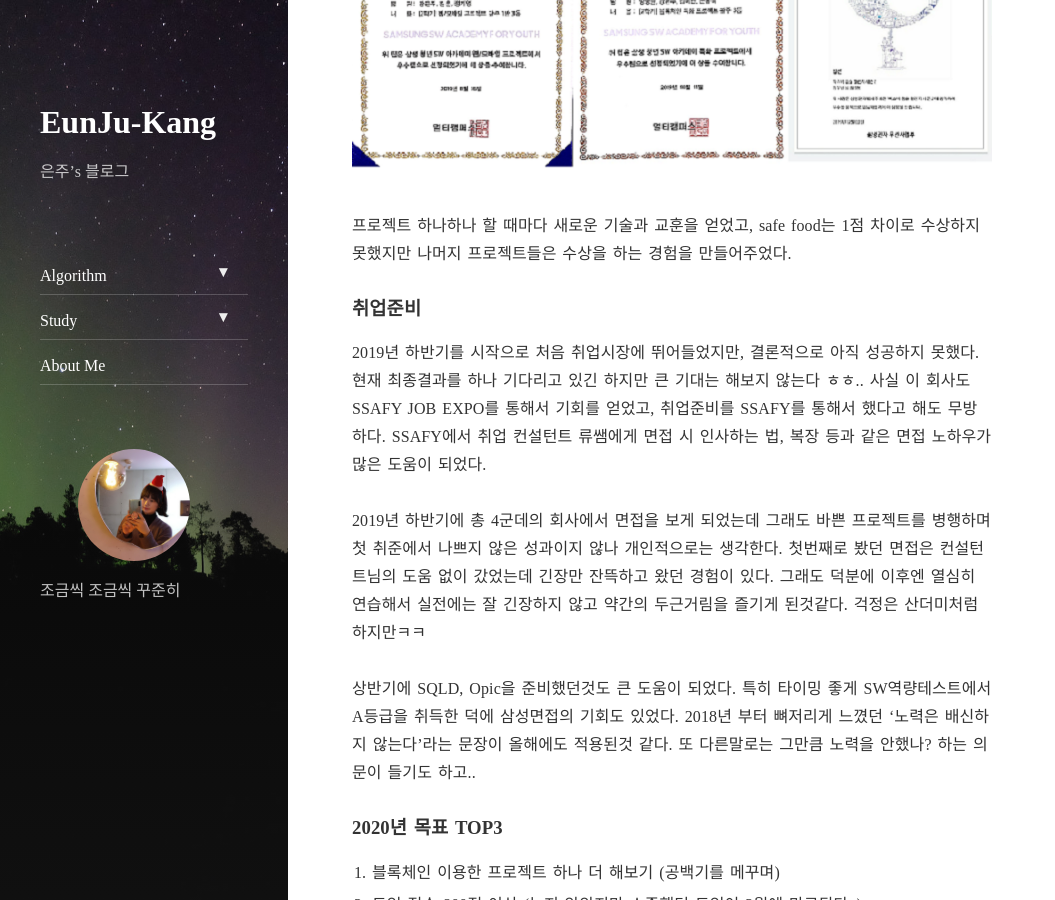
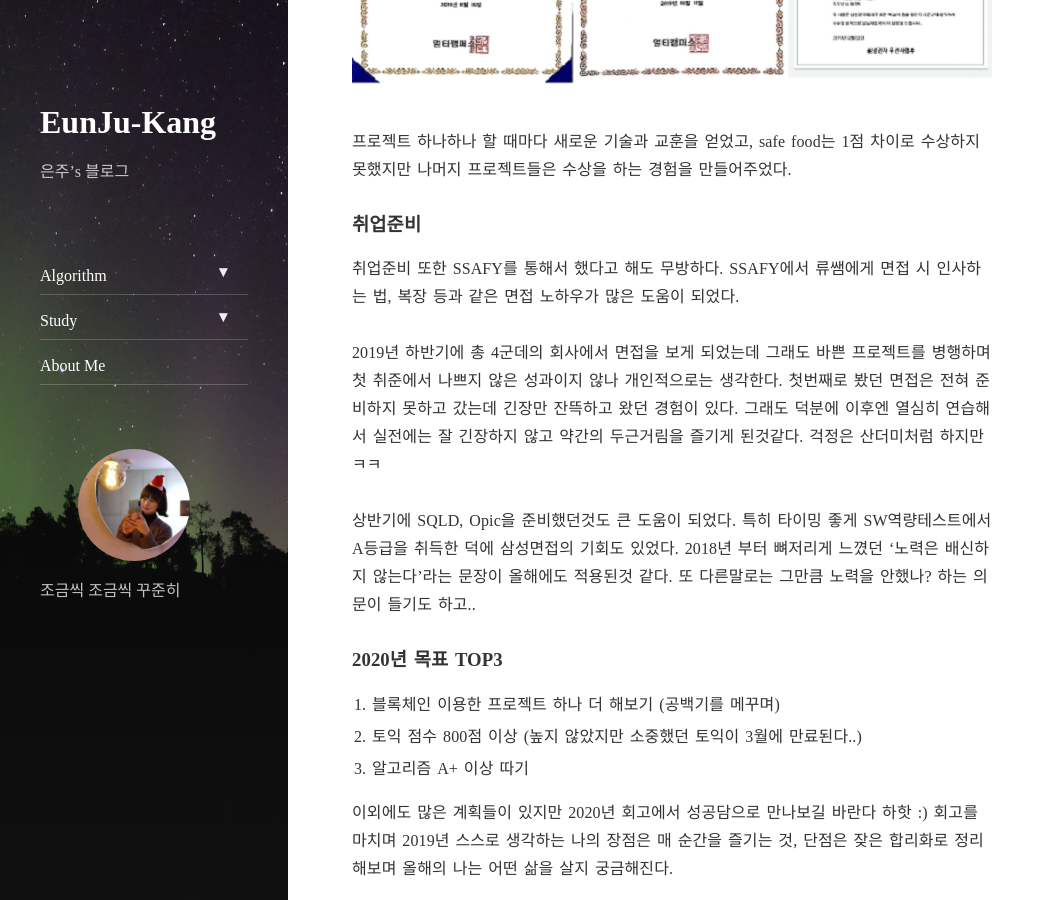
Before and after one commit to EunJu-Kang/EunJu-Kang.github.io, a Jekyll site: the page built from _posts/2020-01-12-2019회고.md, in a window 1280 px wide and 900 px high, scrolled down 1978 px. Shown: the whole window, without its empty margins (0-1055 px from the left). Built offline with Jekyll 4.4.1, drawn with Linux system fonts in a browser that asks for light colours; nearby versions of some CDN libraries; some of the changed text lies outside the part shown.

Commit message:
Update 2020-01-12-2019회고.md

```diff
--- a/_posts/2020-01-12-2019회고.md
+++ b/_posts/2020-01-12-2019회고.md
@@ -24,8 +24,6 @@ tags:
 그래서 알고리즘을 배우고부터는 한달넘게 고향에 가지않고 평일엔 새벽까지 공부하고 주말에도 스터디를 하며 공부했다.
 지금 생각해보면 조원들이 다들 열심히하고 실제로도 잘했기 때문에 안할수가 없는 분위기였다ㅋㅋ <br>
 사람들과 코드배틀을하며 매일 같은 문제를 풀고 성능체크 및 깃 레파지토리를 통해 코드를 공유하던것도 많이 도움이 되었던 것 같다.
-특히 코드배틀을 통해 목표가 계속 생겼다고 해야하나?<br>
-결국은 SW역량테스트에서 A등급에서 1년이 끝나버렸지만 다른사람이 A+을 받은 기분이 사실 이런 기분이 아니었을까
 ![algo](/assets/img/aboutme/level.JPG)
 <br>
 <br>
@@ -50,14 +48,12 @@ tags:
 
 
 ### 취업준비
-2019년 하반기를 시작으로 처음 취업시장에 뛰어들었지만, 결론적으로 아직 성공하지 못했다.
-현재 최종결과를 하나 기다리고 있긴 하지만 큰 기대는 해보지 않는다 ㅎㅎ..
-사실 이 회사도 SSAFY JOB EXPO를 통해서 기회를 얻었고, 취업준비를 SSAFY를 통해서 했다고 해도 무방하다.
-SSAFY에서 취업 컨설턴트 류쌤에게 면접 시 인사하는 법, 복장 등과 같은 면접 노하우가 많은 도움이 되었다.
+취업준비 또한 SSAFY를 통해서 했다고 해도 무방하다.
+SSAFY에서 류쌤에게 면접 시 인사하는 법, 복장 등과 같은 면접 노하우가 많은 도움이 되었다.
 <br>
 <br>
 2019년 하반기에 총 4군데의 회사에서 면접을 보게 되었는데 그래도 바쁜 프로젝트를 병행하며 첫 취준에서 나쁘지 않은 성과이지 않나 개인적으로는 생각한다.
-첫번째로 봤던 면접은 컨설턴트님의 도움 없이 갔었는데 긴장만 잔뜩하고 왔던 경험이 있다.
+첫번째로 봤던 면접은 전혀 준비하지 못하고 갔는데 긴장만 잔뜩하고 왔던 경험이 있다.
 그래도 덕분에 이후엔 열심히 연습해서 실전에는 잘 긴장하지 않고 약간의 두근거림을 즐기게 된것같다. 걱정은 산더미처럼 하지만ㅋㅋ
 <br>
 <br>
```
